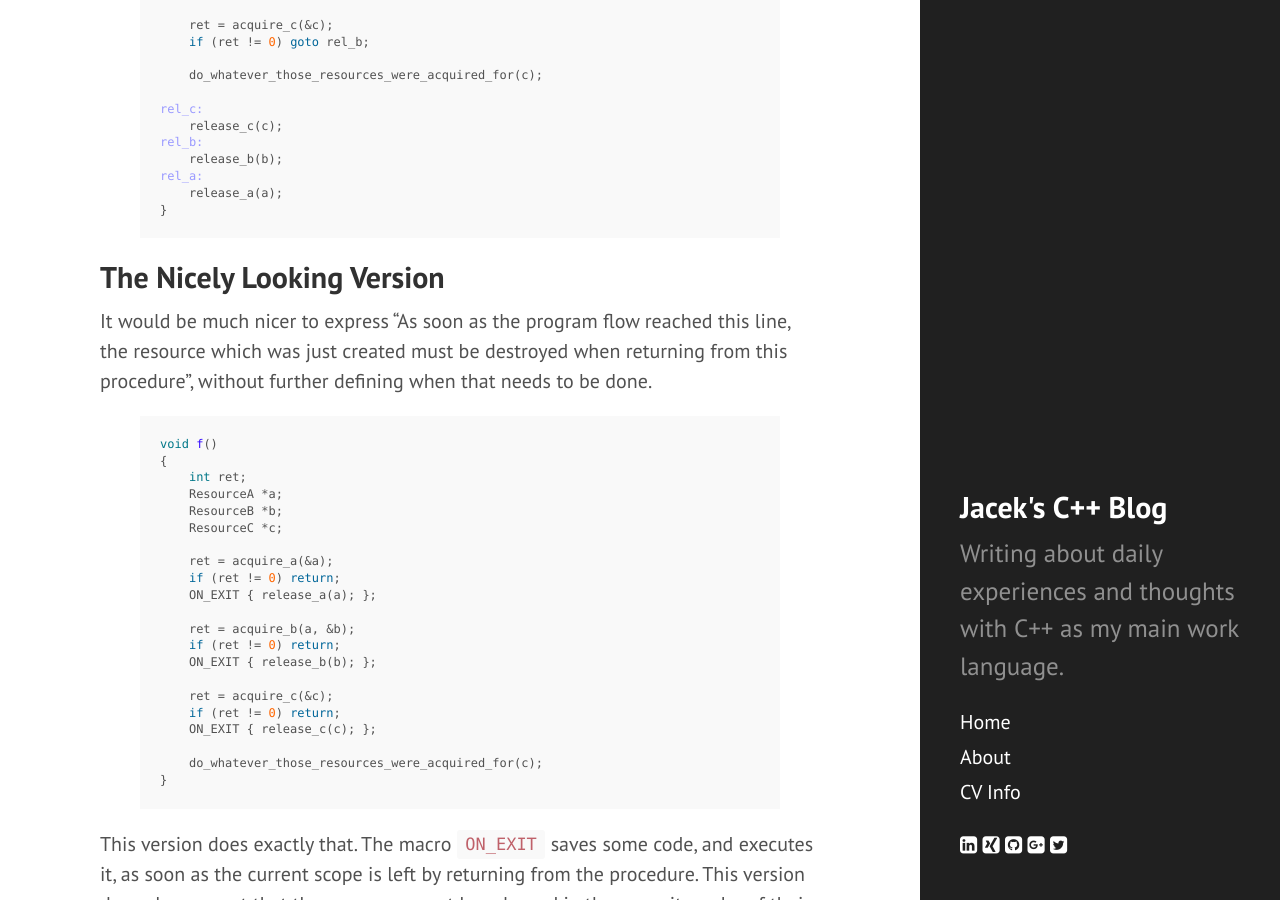
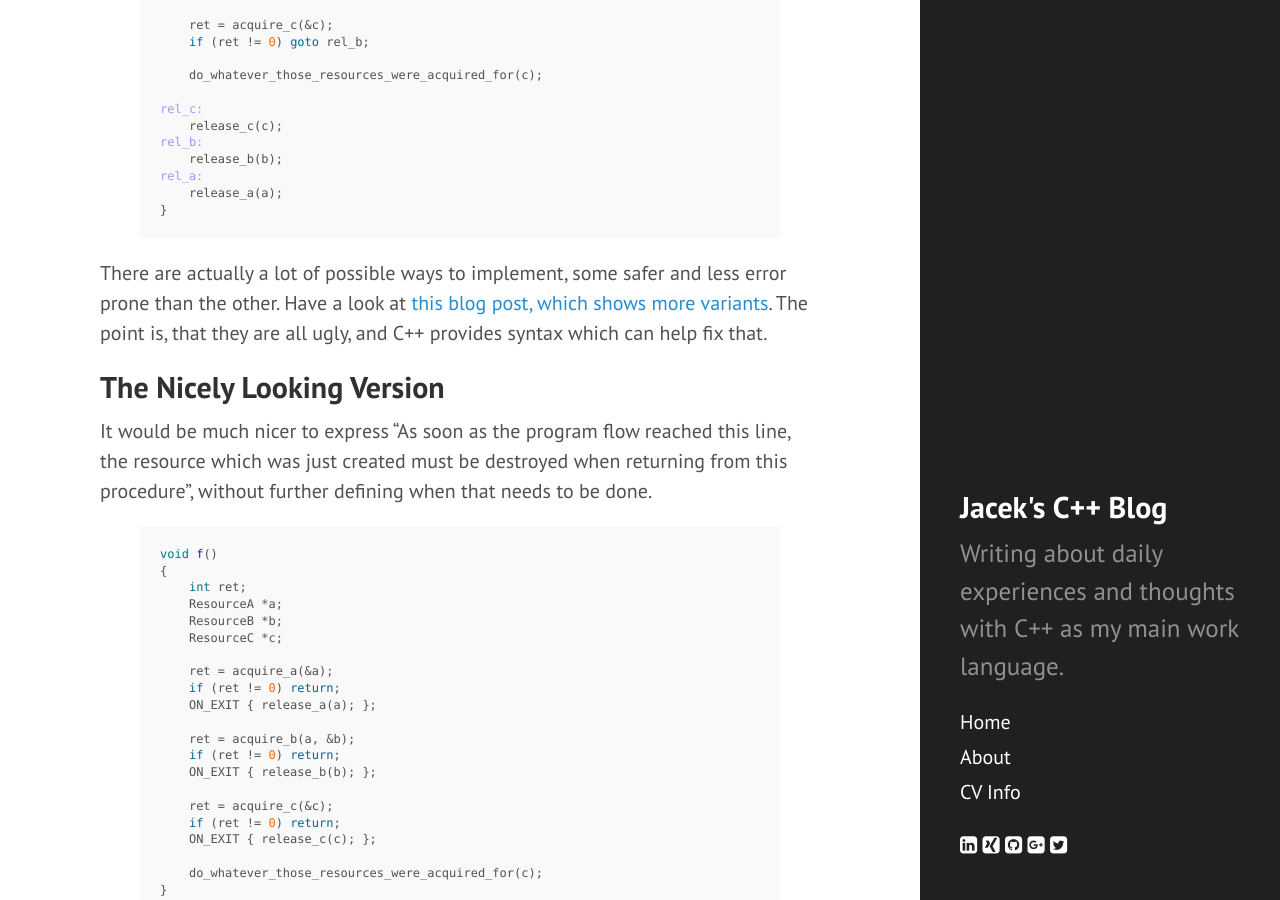
Before and after one commit to tfc/tfc.github.io, a Jekyll site: the page built from _posts/2016-02-21-on_exit_macro.md, in a window 1280 px wide and 900 px high, scrolled down 1677 px. Built offline with Jekyll 4.4.1, drawn with Linux system fonts in a browser that asks for light colours; nearby versions of some CDN libraries; comment, search, counter and statistics services are not loaded.

Commit message:
Add another example for those on_exit examples.

```diff
--- a/_posts/2016-02-21-on_exit_macro.md
+++ b/_posts/2016-02-21-on_exit_macro.md
@@ -84,6 +84,10 @@ rel_a:
     release_a(a);
 }
 {% endhighlight %}
+
+There are actually a lot of possible ways to implement, some safer and less error prone than the other.
+Have a look at [this blog post, which shows more variants](http://codedgers.com/blog/2009/apr/8/3/).
+The point is, that they are all ugly, and C++ provides syntax which can help fix that.
 
 ## The Nicely Looking Version
 
```
